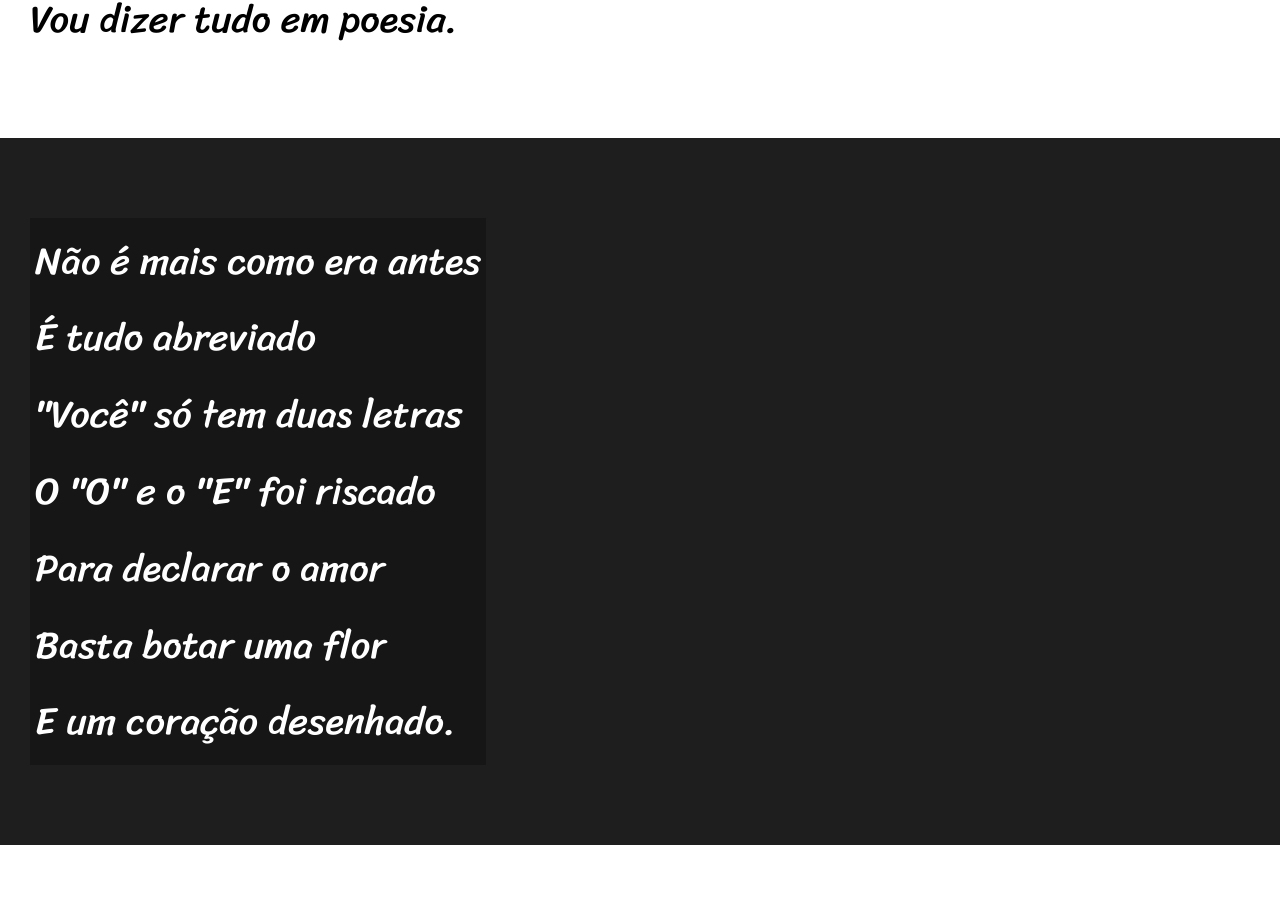
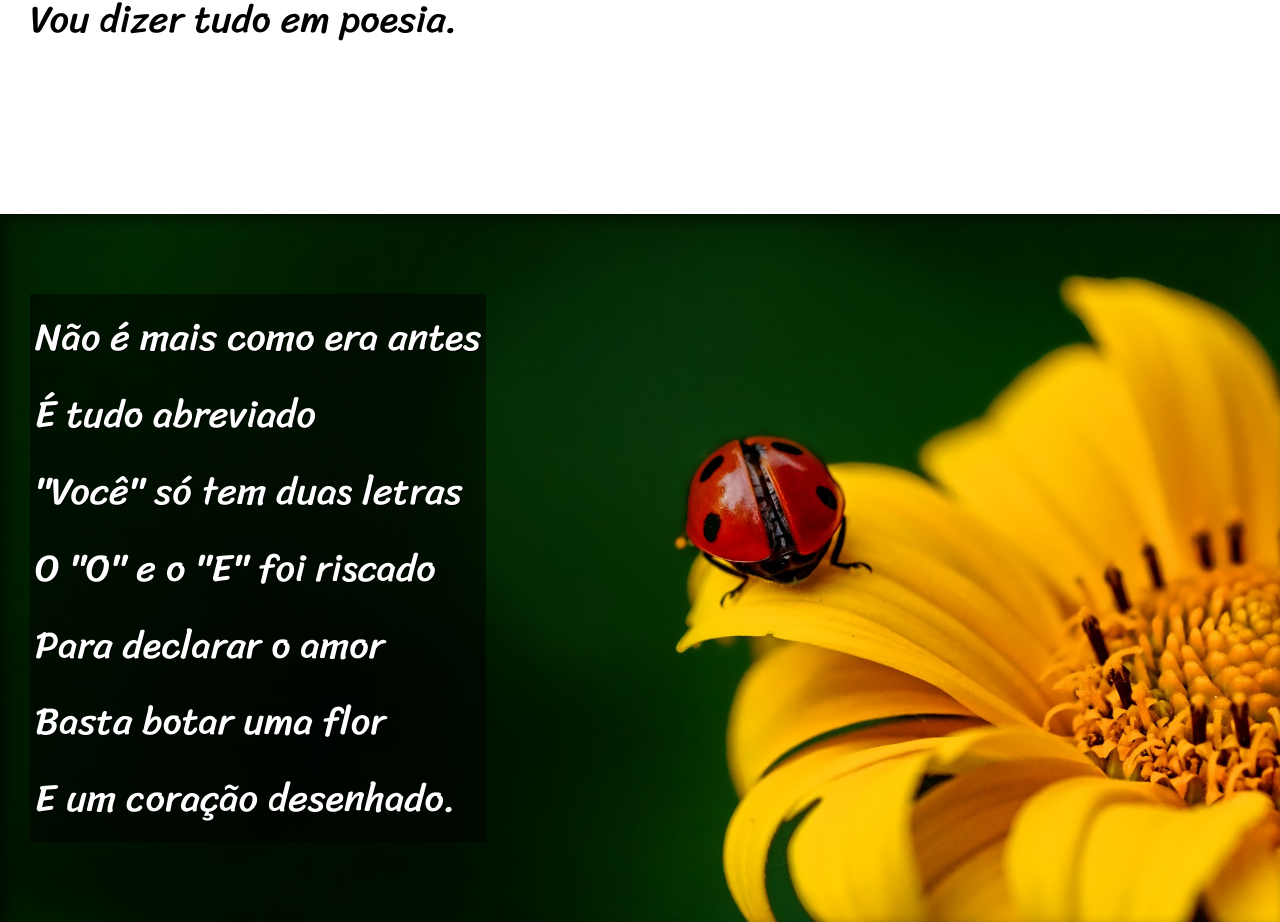
Before and after one commit to Andrelon-de-Souza/Desafios-curso-HTML-e-CSS, a plain HTML site: page d012/index.html in a window 1280 px wide. Shown: the part 792-1714 px from the top of the page. Drawn offline with Linux system fonts and the light colour scheme.

Commit message:
Finalizando o projeto com a aplicação de imagens e aplicando o efeito parallax simples.

```diff
--- a/d012/assets/style.css
+++ b/d012/assets/style.css
@@ -59,6 +59,10 @@ section {
     font-size: 3vw;
 }
 
+section > p {
+    padding-bottom: 2em;
+}
+
 section.normal {
     background-color: #fff;
     color: black;
@@ -67,17 +71,31 @@ section.normal {
 section.imagem {
     background-color: rgb(31, 30, 30);
     color: #fff;
+    box-shadow: inset 6px 6px 13px 0px rgba(0, 0, 0, 0.486);
+    background-size: cover;
+    background-attachment: fixed;
 }
 
 section.imagem > p {
-    background-color: rgba(0, 0, 0, 0.253);
+    background-color: rgba(0, 0, 0, 0.5);
     display: inline-block;
     padding: 5px;
+    text-shadow: 1px 1px 0px black;
+}
+
+section#img01 {
+    background-image: url('../imagens/background001.jpg');
+    background-position: right center;
+}
+
+section#img02 {
+    background-image: url('../imagens/background002.jpg');
+    background-position: right center;
 }
 
 footer {
     background-color: black;
     text-align: center;
-    padding: 10px;
+    padding: 15px;
     color: #fff;
 }
--- a/d012/index.html
+++ b/d012/index.html
@@ -25,7 +25,7 @@
         </p>
     </section>
 
-    <section class="imagem">
+    <section class="imagem" id="img01">
         <p>
             Não é mais como era antes <br>
             É tudo abreviado <br>
@@ -59,7 +59,7 @@
         </p>
     </section>
 
-    <section class="imagem">
+    <section class="imagem" id="img02">
         <p>
             Tenho saudade das cartas <br>
             Escritas com a própria mão <br>
```
